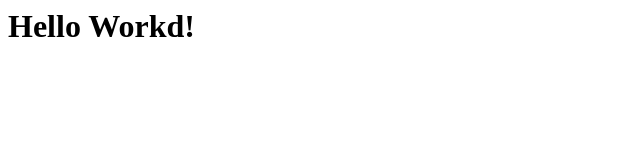
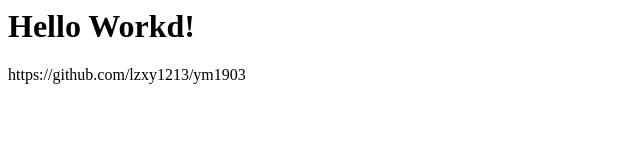
Before and after one commit to lzxy1213/ym1903, a plain HTML site: page index.html in a window 1280 px wide. Shown: the whole page, without its empty margins (0-640 px from the left). Drawn offline with Linux system fonts and the light colour scheme.

Commit message:
Update index.html

```diff
--- a/index.html
+++ b/index.html
@@ -1 +1,2 @@
 <h1>Hello Workd!</h1>
+<p>https://github.com/lzxy1213/ym1903</p>
```
